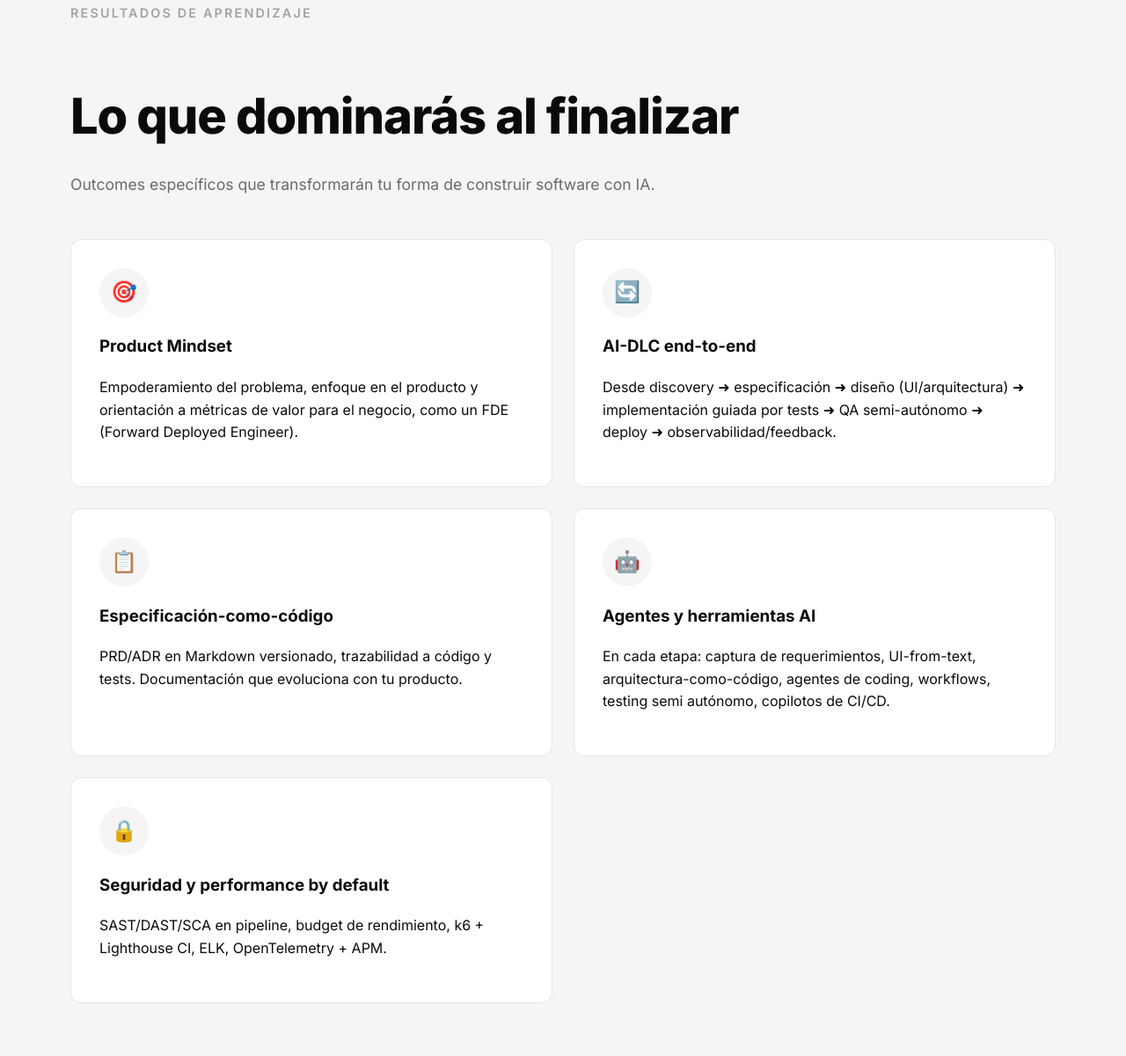
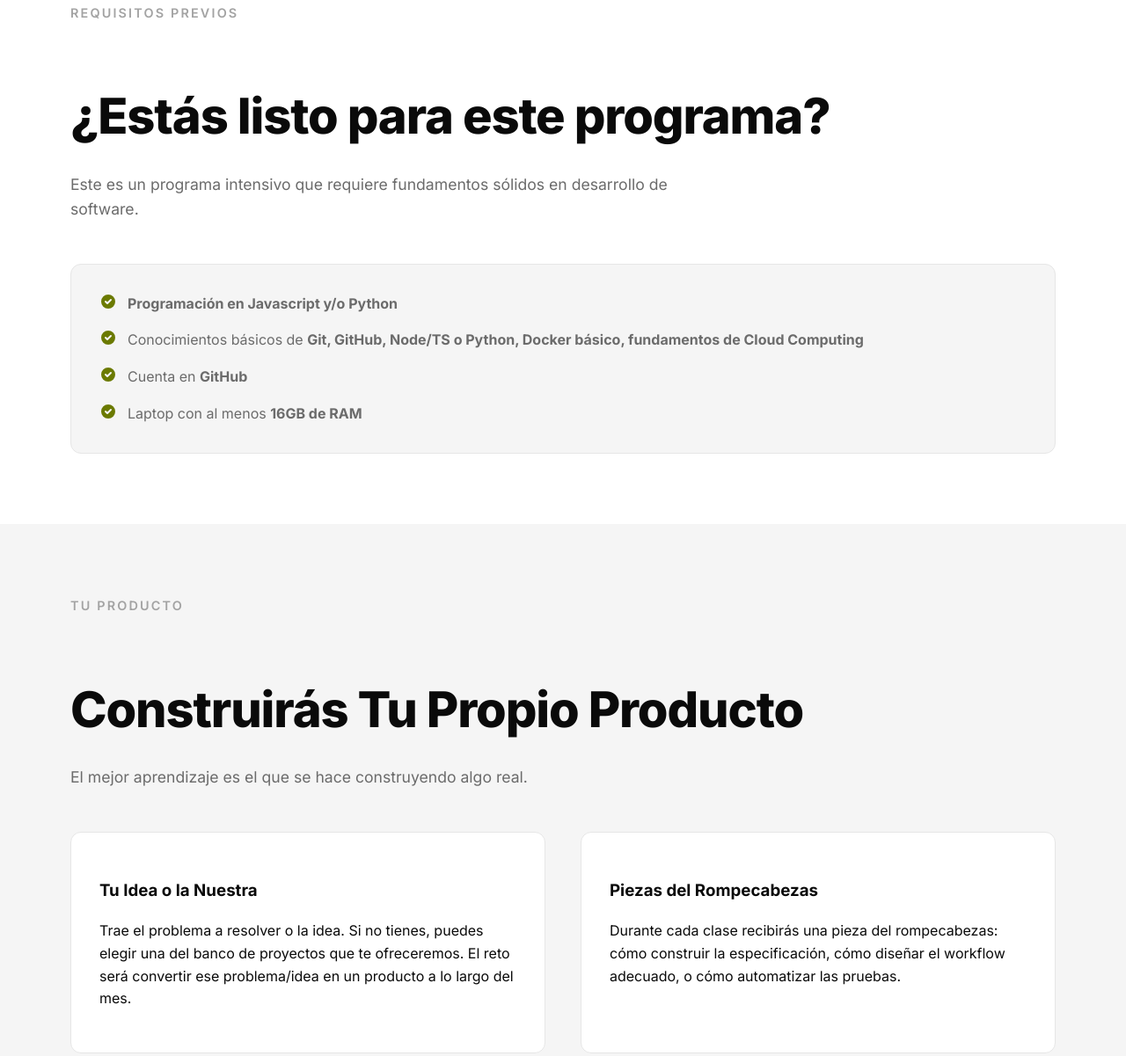
Before and after one commit to danilobrando/hcai, a website: page index ultima version ene8.html in a window 1280 px wide. Shown: the part 2281-3482 px from the top of the page at 88% size. Drawn offline with Linux system fonts and the light colour scheme.

Commit message:
Se agrega pixel de facebook y se elimina secciñon resultados de aprendizaje porque ya está repetida en Mapa de herramientas por etapa

```diff
--- a/index ultima version ene8.html
+++ b/index ultima version ene8.html
@@ -528,6 +528,25 @@
             }
         }
     </style>
+    <!-- Meta Pixel Code -->
+    <script>
+        !function (f, b, e, v, n, t, s) {
+            if (f.fbq) return; n = f.fbq = function () {
+                n.callMethod ?
+                    n.callMethod.apply(n, arguments) : n.queue.push(arguments)
+            };
+            if (!f._fbq) f._fbq = n; n.push = n; n.loaded = !0; n.version = '2.0';
+            n.queue = []; t = b.createElement(e); t.async = !0;
+            t.src = v; s = b.getElementsByTagName(e)[0];
+            s.parentNode.insertBefore(t, s)
+        }(window, document, 'script',
+            'https://connect.facebook.net/en_US/fbevents.js');
+        fbq('init', '871397058641901');
+        fbq('track', 'PageView');
+    </script>
+    <noscript><img height="1" width="1" style="display:none"
+            src="https://www.facebook.com/tr?id=871397058641901&ev=PageView&noscript=1" /></noscript>
+    <!-- End Meta Pixel Code -->
 </head>
 
 <body>
@@ -612,47 +631,7 @@
             </div>
         </section>
 
-        <section class="section" style="background: var(--muted);">
-            <div class="container">
-                <div class="section-label">Resultados de Aprendizaje</div>
-                <h2 class="section-title">Lo que dominarás al finalizar</h2>
-                <p class="section-subtitle">
-                    Outcomes específicos que transformarán tu forma de construir software con IA.
-                </p>
-                <div class="card-grid two">
-                    <div class="card" style="background: var(--card);">
-                        <div class="card-icon">🎯</div>
-                        <h3>Product Mindset</h3>
-                        <p>Empoderamiento del problema, enfoque en el producto y orientación a métricas de valor para el
-                            negocio, como un FDE (Forward Deployed Engineer).</p>
-                    </div>
-                    <div class="card" style="background: var(--card);">
-                        <div class="card-icon">🔄</div>
-                        <h3>AI-DLC end-to-end</h3>
-                        <p>Desde discovery ➜ especificación ➜ diseño (UI/arquitectura) ➜ implementación guiada por tests
-                            ➜ QA semi-autónomo ➜ deploy ➜ observabilidad/feedback.</p>
-                    </div>
-                    <div class="card" style="background: var(--card);">
-                        <div class="card-icon">📋</div>
-                        <h3>Especificación-como-código</h3>
-                        <p>PRD/ADR en Markdown versionado, trazabilidad a código y tests. Documentación que evoluciona
-                            con tu producto.</p>
-                    </div>
-                    <div class="card" style="background: var(--card);">
-                        <div class="card-icon">🤖</div>
-                        <h3>Agentes y herramientas AI</h3>
-                        <p>En cada etapa: captura de requerimientos, UI-from-text, arquitectura-como-código, agentes de
-                            coding, workflows, testing semi autónomo, copilotos de CI/CD.</p>
-                    </div>
-                    <div class="card" style="background: var(--card);">
-                        <div class="card-icon">🔒</div>
-                        <h3>Seguridad y performance by default</h3>
-                        <p>SAST/DAST/SCA en pipeline, budget de rendimiento, k6 + Lighthouse CI, ELK, OpenTelemetry +
-                            APM.</p>
-                    </div>
-                </div>
-            </div>
-        </section>
+
 
         <section class="section">
             <div class="container">
@@ -1246,9 +1225,7 @@
             <img src="30xlogo.webp" alt="Logo 30X" class="logo-img" style="margin: 0 auto 1rem;"
                 onerror="this.style.display='none';">
             <p>Transformando desarrolladores en arquitectos de valor.</p>
-            <p style="font-size: 0.9rem;">&copy; 2025 Hardcore AI. Todos los derechos reservados.</p>
-            <p style="font-size: 0.9rem;">Un programa del ecosistema <strong>30X</strong> en alianza con <strong>Tribu
-                    iA</strong>.</p>
+            <p style="font-size: 0.9rem;">&copy; 2026 Hardcore AI. Todos los derechos reservados.</p>
         </div>
     </footer>
 
```
Also changed, not shown: public/index.html (+21 -44 lines).
